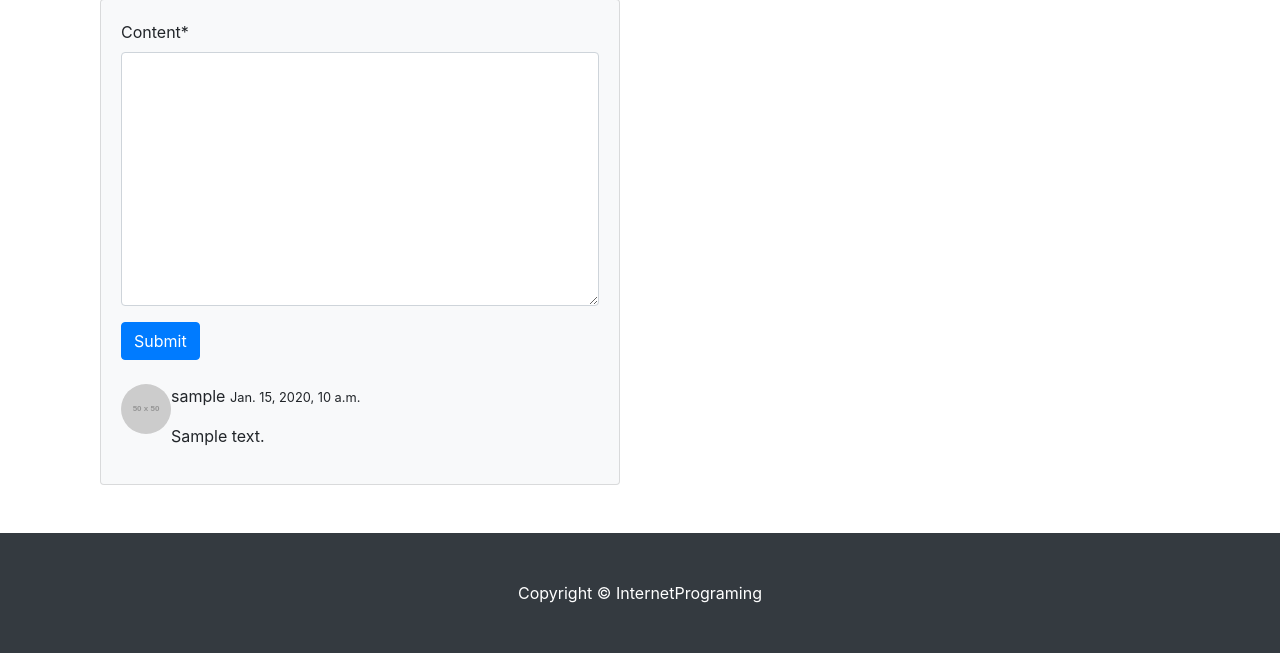
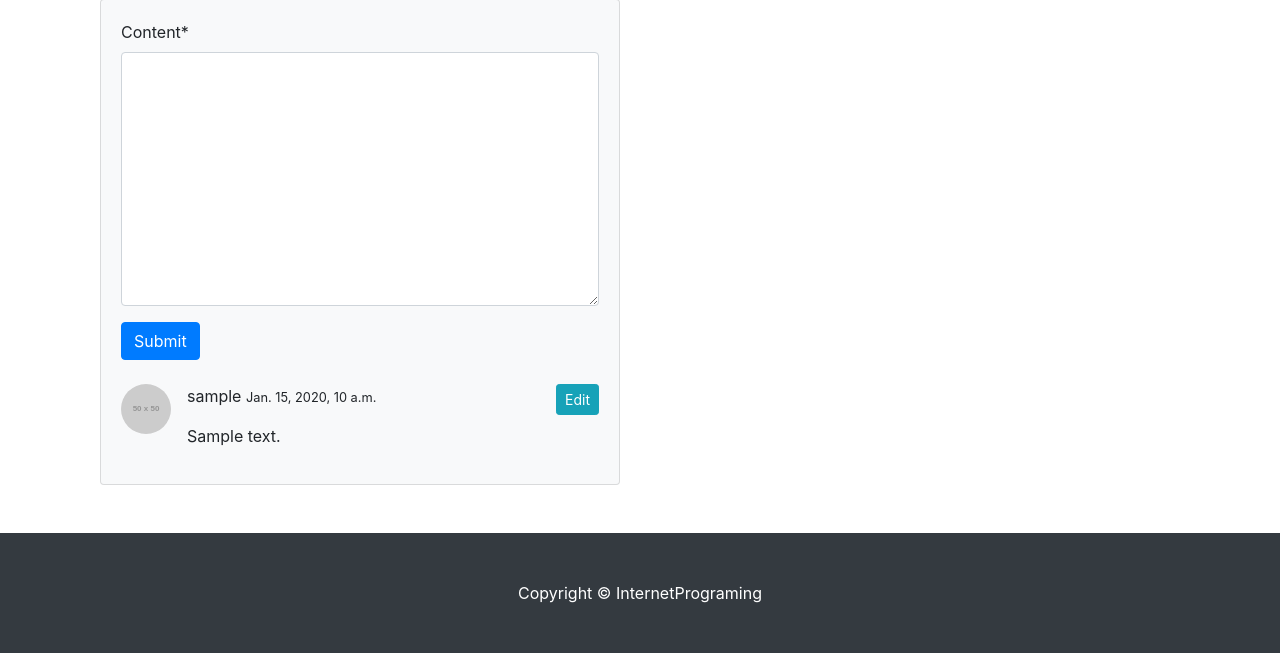
Before and after one commit to RhoSeungA/Django_Blog2, a Django app: page /blog/1/ in a window 1280 px wide. Shown: the part 775-1428 px from the top of the page. Run offline with Django 4.2, Linux system fonts and the light colour scheme; a user stored in the database is signed in; tables that the repository leaves empty hold one stand-in row (values such as "Sample post"); grey boxes marked "Sample" are stand-in pictures; grey boxes labelled with a size stand in for pictures from a placeholder-image service; some libraries are stand-ins or nearby versions.

Commit message:
댓글 수정 기능 구현하기

```diff
--- a/blog/templates/blog/post_detail.html
+++ b/blog/templates/blog/post_detail.html
@@ -100,15 +100,23 @@
 
                                 <!-- Single comment-->
                                 {% for comment in post.comment_set.iterator %}
-                                <div class="d-flex" id="comment-{{comment.pk}}">
-                                    <div class="flex-shrink-0"><img class="rounded-circle" src="https://dummyimage.com/50x50/ced4da/6c757d.jpg" alt="..." /></div>
+                                <div class="media d-flex" id="comment-{{comment.pk}}">
+                                   <img class="mr-3 rounded-circle" src="https://dummyimage.com/50x50/ced4da/6c757d.jpg" alt="..." />
 
-                                    <div class="ms-3">
+                                    <div class="ms-3 media-body">
+                                        {% if user.is_authenticated and comment.author == user %}
+                                        <a role="button" class="btn btn-sm btn-info float-right" href="/blog/update_comment/{{ comment.pk }}/">Edit</a>
+                                        {% endif %}
                                         <div class="fw-bold">
                                             {{ comment.author.username }}
                                             <small class="text-mute">{{ comment.created_at }}</small>
                                         </div>
                                         <p>{{ comment.content | linebreaks }}</p>
+                                        {% if comment.created_at != comment.modified_at %}
+                                            <p class="text-muted float-right">
+                                                <small>Updated : {{ comment.modified_at }}</small>
+                                            </p>
+                                        {% endif %}
                                     </div>
                                 </div>
                                 {% endfor %}
--- a/blog/urls.py
+++ b/blog/urls.py
@@ -9,6 +9,7 @@ urlpatterns = [
     path('',views.PostList.as_view()),
     path('<int:pk>/', views.PostDetail.as_view()),
     path('<int:pk>/new_comment/',views.new_comment),
+    path('update_comment/<int:pk>/',views.CommentUpdate.as_view()),
     path('create_post/' , views.PostCreate.as_view()),
     path('update_post/<int:pk>/',views.PostUpdate.as_view()),
     path('category/<str:slug>/',views.category_page),
--- a/blog/views.py
+++ b/blog/views.py
@@ -1,5 +1,5 @@
 from django.shortcuts import render ,redirect
-from .models import Post,Category,Tag
+from .models import Post,Category,Tag ,Comment
 from django.views.generic import ListView,DetailView,CreateView,UpdateView ##장고에서 제공
 from django.contrib.auth.mixins import  LoginRequiredMixin,UserPassesTestMixin
 from django.core.exceptions import PermissionDenied
@@ -161,10 +161,23 @@ def new_comment(request,pk):
             if comment_form.is_valid():
                 comment = comment_form.save(commit=False)
                 comment.post = post
-                comment.author=request.user
+                comment.author = request.user
                 comment.save()
                 return redirect(comment.get_absolute_url())
         else: #GET으로 온 경우
             return redirect(post.get_absolute_url())
     else:
         raise PermissionDenied
+
+
+class CommentUpdate(LoginRequiredMixin,UpdateView):
+    model = Comment
+    form_class = CommentForm
+    #CreateView,UpdateView 이던지,,, form을 사용하면, 템플릿이 model명_forms로 자동을 만들어짐.
+    # 템플릿 모델명_forms : comment_form
+
+    def dispatch(self, request, *args, **kwargs):
+        if request.user.is_authenticated and request.user == self.get_object().author:
+            return super(CommentUpdate,self).dispatch(request, *args, **kwargs)
+        else:
+            raise PermissionDenied
```
Also changed, not shown: blog/templates/blog/comment_form.html (added, +27 -0 lines).
